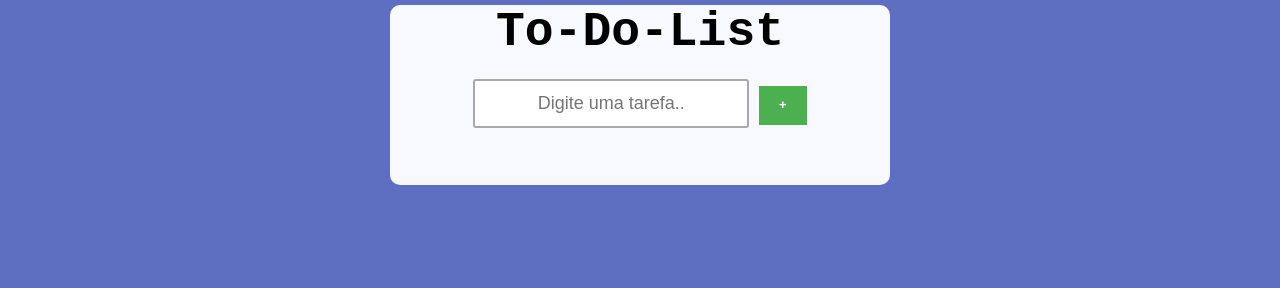
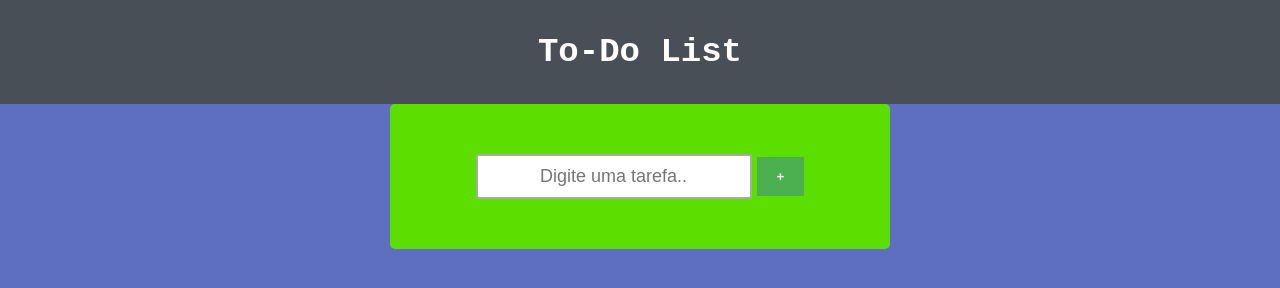
Before and after one commit to carlosaant/todolist, a plain HTML site: page index.html in a window 1280 px wide. Drawn offline with Linux system fonts and the light colour scheme.

Commit message:
modificado estrutra html inicial, definido root, e section CSS

```diff
--- a/index.css
+++ b/index.css
@@ -1,36 +1,64 @@
 * {
   margin: 0;
   padding: 0;
-  font-family: "Courier New", Courier, monospace;
+  box-sizing: border-box;
+}
+
+:root {
+  font-size: 62.5%;
+
+  --bg-color: hsl(210, 9%, 31%);
+}
+
+html,
+body {
+  width: 100%;
+  height: 100%;
 }
 
 body {
-  background: #5E6FC2; /* fallback for old browsers */
+  font-size: 1.6rem;
+
+  background: #5e6fc2; /* fallback for old browsers */
+  font-family: 'Courier New', Courier, monospace;
 }
 
-.div-head {
-  width: 500px;
-  height: 180px;
-  background-color: #F8F8FF;
-
-  margin: auto;
-  margin-top: 5px;
-
-  border-radius: 10px;
+header {
+  padding-block: 3rem;
 
   text-align: center;
+
+  background-color: var(--bg-color);
 }
 
-.div-head h1 {
-  text-align: center;
-  font-size: 3rem;
+.wrapper {
+  width: min(50rem, 100%);
+  margin-left: auto;
+  margin-right: auto;
+}
+
+header h1 {
+  font-size: 3.4rem;
+  line-height: 130%;
+
+  color: #fff;
+}
+
+.todo-div {
+  width: 100%;
+  padding-block: 5rem;
+
+  display: flex;
+  justify-content: center;
+  align-items: center;
+  gap: 0.5rem;
+
+  border-radius: 5px;
+  background-color: #5cdf00;
 }
 
 .inpt-tarefa {
-  padding: 12px 20px;
-  margin: 8px 0;
-  margin-top: 20px;
-  box-sizing: border-box;
+  padding: 1rem 2rem;
 
   border: 2px solid rgb(170, 169, 169);
   border-radius: 3px;
@@ -44,7 +72,7 @@ body {
 }
 .inpt-tarefa:focus {
   border: 2px solid rgb(117, 115, 115);
-  background-color: #E6F4F1;
+  background-color: #e6f4f1;
   outline: none;
 }
 
@@ -57,14 +85,14 @@ body {
 
   font-weight: bold;
 }
-.btn-adicionar:hover{
-    background-color: #5cdf00;
+.btn-adicionar:hover {
+  background-color: #5cdf00;
 }
 
-.div-body{
+.div-body {
   width: 500px;
   /* height: 180px; */
-  background-color: #F8F8FF;
+  background-color: #f8f8ff;
 
   margin: auto;
   margin-top: 5px;
@@ -74,17 +102,16 @@ body {
   text-align: center;
 }
 
-.list-tasks{
+.list-tasks {
   list-style: none;
   font-size: 18px;
   padding: 5px;
-
 }
 
-.list-tasks li{
+.list-tasks li {
   max-width: 400px;
-  background-color: #8A8DBA;
-  color: #F8F8FF;
+  background-color: #8a8dba;
+  color: #f8f8ff;
   padding: 12px 18px;
   border-radius: 2px;
   border: 1px solid white;
@@ -95,17 +122,17 @@ body {
   overflow: hidden;
 }
 
-.list-tasks li:hover{
+.list-tasks li:hover {
   background-color: #67698b;
 }
 
-.list-tasks li button{
+.list-tasks li button {
   /* background-color: transparent; */
   background-image: url('./assets/excluir.png');
-  background-position:center;
-  background-repeat:no-repeat;
+  background-position: center;
+  background-repeat: no-repeat;
   background-size: cover;
-  background-color: #FBEAFF;
+  background-color: #fbeaff;
   box-shadow: 0px 8px 15px rgba(0, 0, 0, 0.1);
 
   border: none;
@@ -127,16 +154,16 @@ body {
   transform: translate(0%, -50%);
 }
 
-.list-tasks li button:hover{
+.list-tasks li button:hover {
   background-image: url('./assets/excluir.png');
-  background-color: #2EE59D;
+  background-color: #2ee59d;
   box-shadow: 0px 10px 15px rgba(46, 229, 157, 0.4);
 }
 
-.list-tasks input[type="checkbox"]{
+.list-tasks input[type='checkbox'] {
   width: 25px;
   height: 25px;
-  border: 1px solid #4B4453;
+  border: 1px solid #4b4453;
   border-radius: 2px;
 
   position: absolute;
@@ -145,7 +172,6 @@ body {
   transform: translate(0%, -50%);
   margin-left: 2px;
 }
-
 
 .alerta {
   width: 500px;
@@ -156,13 +182,13 @@ body {
   margin-top: 5px;
   font-size: 18px;
   text-align: center;
- }
- .error {
+}
+.error {
   border-color: #e8273b;
-  color: #FFF;
+  color: #fff;
   background-color: #ed5565;
- }
+}
 
- .borda-error{
+.borda-error {
   border: 2px solid red;
- }
+}
--- a/index.html
+++ b/index.html
@@ -9,16 +9,34 @@
     <link rel="stylesheet" href="index.css" />
   </head>
   <body>
-      <div class="div-head">
-        <h1>To-Do-List</h1>
-        <input type="text" class="inpt-tarefa" id="inpt_tarefa" placeholder="Digite uma tarefa..">
-        <input type="button" value="+" class="btn-adicionar" id="btn_adicionar">
+    <header>
+      <div class="wrapper">
+        <h1>To-Do List</h1>
       </div>
-      <div class="alerta error">Insira uma tarefa válida!</div>
-      <div class="div-body">
-        <!-- <ul class="list-tasks"> -->
-        </ul>
+    </header>
+    <section>
+      <div class="wrapper">
+        <div class="todo-div">
+          <input
+            type="text"
+            class="inpt-tarefa"
+            id="inpt_tarefa"
+            placeholder="Digite uma tarefa.."
+          />
+          <input
+            type="button"
+            value="+"
+            class="btn-adicionar"
+            id="btn_adicionar"
+          />
+        </div>
+        <div class="alerta error">Insira uma tarefa válida!</div>
+        <!-- todo tasks -->
+        <div class="div-body">
+          <!-- <ul class="list-tasks"> -->
+        </div>
       </div>
+    </section>
     <script src="index.js"></script>
   </body>
 </html>
```
